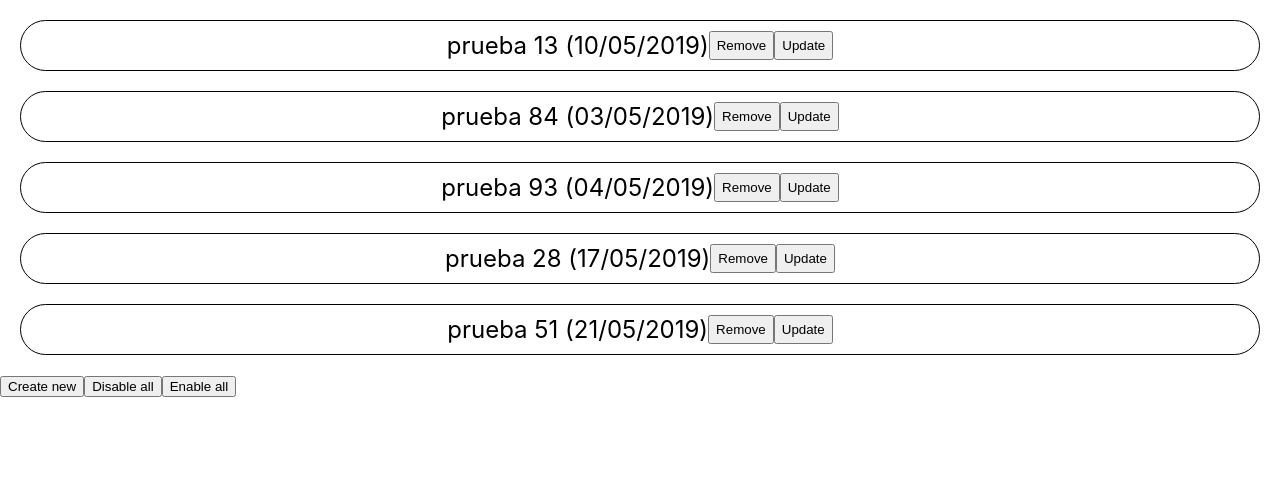
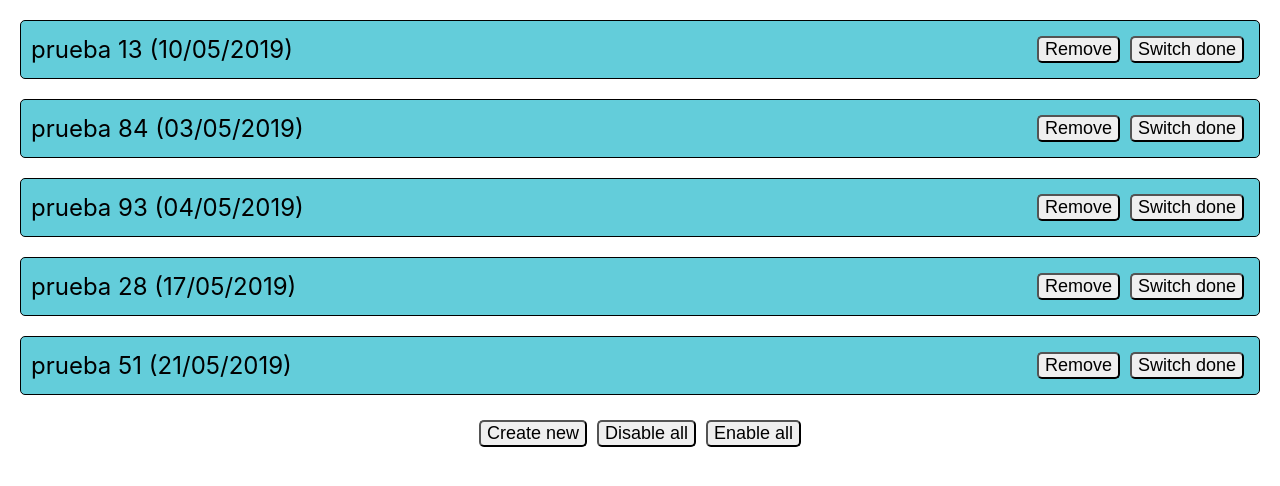
Before and after one commit to webmad1019-1/todolist-redux, a React (Create React App) app: page / in a window 1280 px wide. Shown: the top 486 px of the page. Built offline with nearby package versions, Linux system fonts and the light colour scheme.

Commit message:
added style

```diff
--- a/src/App.scss
+++ b/src/App.scss
@@ -1,3 +1,14 @@
 .task {
   margin:20px;
 }
+
+.buttons {
+  display: flex;
+  justify-content: center;
+}
+
+button {
+  font-size: 18px;
+  margin: 5px;
+  border-radius: 5px;
+}
--- a/src/App.tsx
+++ b/src/App.tsx
@@ -1,12 +1,7 @@
 import React from 'react';
 import './App.scss';
 import Task from './Task';
-import TaskDataModel from './TaskDataModel';
 import store from "./reducers"
-
-interface Test {
-  tasks: Array<TaskDataModel>
-}
 
 class App extends React.Component {
   store: any
@@ -19,16 +14,16 @@ class App extends React.Component {
     })
   }
 
-  test() {
-    store.dispatch({ state: this.state, type: 'UPDATE_ARRAY' })
+  createNewTask() {
+    store.dispatch({ state: this.state, type: 'GENERATE_FAKE_TASKS' })
   }
 
-  disableAll() {
-    store.dispatch({ state: this.state, type: 'DISABLE_ALL' })
+  disableAllTasks() {
+    store.dispatch({ state: this.state, type: 'DISABLE_ALL_TASKS' })
   }
 
-  enableAll() {
-    store.dispatch({ state: this.state, type: 'ENABLE_ALL' })
+  enableAllTasks() {
+    store.dispatch({ state: this.state, type: 'ENABLE_ALL_TASKS' })
   }
 
   render() {
@@ -40,9 +35,11 @@ class App extends React.Component {
           })
         }
 
-        <button onClick={() => this.test()}>Create new</button>
-        <button onClick={() => this.disableAll()}>Disable all</button>
-        <button onClick={() => this.enableAll()}>Enable all</button>
+        <div className="buttons">
+          <button onClick={() => this.createNewTask()}>Create new</button>
+          <button onClick={() => this.disableAllTasks()}>Disable all</button>
+          <button onClick={() => this.enableAllTasks()}>Enable all</button>
+        </div>
       </div>
     )
   }
--- a/src/Task.scss
+++ b/src/Task.scss
@@ -1,14 +1,25 @@
 .task {
-    border-radius: 30px;
+    border-radius: 5px;
     border: 1px solid black;
     padding: 10px;
     display: flex;
-    justify-content: center;
+    justify-content: space-between;
+    align-items: center;
     font-size: 24px;
-    cursor: pointer;
     transition: all 0.5s;
 
-    &--true {
+    .buttons{
+        margin: 0;
+        padding: 0;
+    }
+
+    .buttons button {
+        margin-right: 5px;
+        font-size: 18px;
+        cursor: pointer;
+    }
+
+    &--true .task-data {
         text-decoration: line-through;
     }
 
@@ -22,7 +33,7 @@
     }
 
     &--normal {
-        background: white;
+        background-color: #63cdda;
         color: black;
 
         &:hover {
--- a/src/Task.tsx
+++ b/src/Task.tsx
@@ -27,25 +27,24 @@ class Task extends React.Component<MakeCounterProps> {
         })
     }
 
-    switchDone() {
-        store.dispatch({ type: 'UPDATE_ONE', id: this.props.id })
+    switchTaskIsDone() {
+        store.dispatch({ type: 'UPDATE_ONE_TASK', id: this.props.id })
     }
 
-    remove() {
-        store.dispatch({ type: 'REMOVE_ONE', id: this.props.id })
-    }
-
-    componentWillUnmount() {
-        // this
-        // debugger
+    removeThisTask() {
+        store.dispatch({ type: 'REMOVE_ONE_TASK', id: this.props.id })
     }
 
     render() {
         return (
             <div className={`task task--${this.theClass} task--${this.props.done}`}>
-                {this.props.value} (<Moment date={this.props.date} format="DD/MM/YYYY" />)
-                <button onClick={() => this.remove()}>Remove</button>
-                <button onClick={() => this.switchDone()}>Update</button>
+                <div className="task-data">
+                    {this.props.value} (<Moment date={this.props.date} format="DD/MM/YYYY" />)
+                </div>
+                <div className="buttons">
+                    <button onClick={() => this.removeThisTask()} disabled={this.props.done ? true : false}>Remove</button>
+                    <button onClick={() => this.switchTaskIsDone()} disabled={this.props.done ? true : false}>Switch done</button>
+                </div>
             </div>
         )
     }
--- a/src/react-app-env.d.ts
+++ /dev/null
@@ -1 +0,0 @@
-/// <reference types="react-scripts" />
--- a/src/reducers.tsx
+++ b/src/reducers.tsx
@@ -15,7 +15,7 @@ const store = createStore((state: any = initialState, action: any) => {
     let taskIndex;
 
     switch (action.type) {
-        case 'UPDATE_ARRAY':
+        case 'GENERATE_FAKE_TASKS':
             tasks = [...state.tasks]
             tasks.push({
                 id: Math.round(Math.random() * 10000),
@@ -27,21 +27,21 @@ const store = createStore((state: any = initialState, action: any) => {
                 ...state,
                 tasks: tasks
             }
-        case 'DISABLE_ALL':
+        case 'DISABLE_ALL_TASKS':
             tasks = [...state.tasks]
             tasks = tasks.map((task) => ({ ...task, done: true }))
             return {
                 ...state,
                 tasks: tasks
             }
-        case 'ENABLE_ALL':
+        case 'ENABLE_ALL_TASKS':
             tasks = [...state.tasks]
             tasks = tasks.map((task) => ({ ...task, done: false }))
             return {
                 ...state,
                 tasks: tasks
             }
-        case 'UPDATE_ONE':
+        case 'UPDATE_ONE_TASK':
             tasks = [...state.tasks]
             taskIndex = tasks.findIndex((el) => el.id === action.id)
             tasks[taskIndex] = {
@@ -54,7 +54,7 @@ const store = createStore((state: any = initialState, action: any) => {
                 tasks: [...tasks]
             }
 
-        case 'REMOVE_ONE':
+        case 'REMOVE_ONE_TASK':
             tasks = [...state.tasks]
             taskIndex = tasks.findIndex((el) => el.id === action.id)
             tasks.splice(taskIndex, 1)
```
Also changed, not shown: src/logo.svg (deleted), 1 other file (tests, documents, lock files or other folders).
